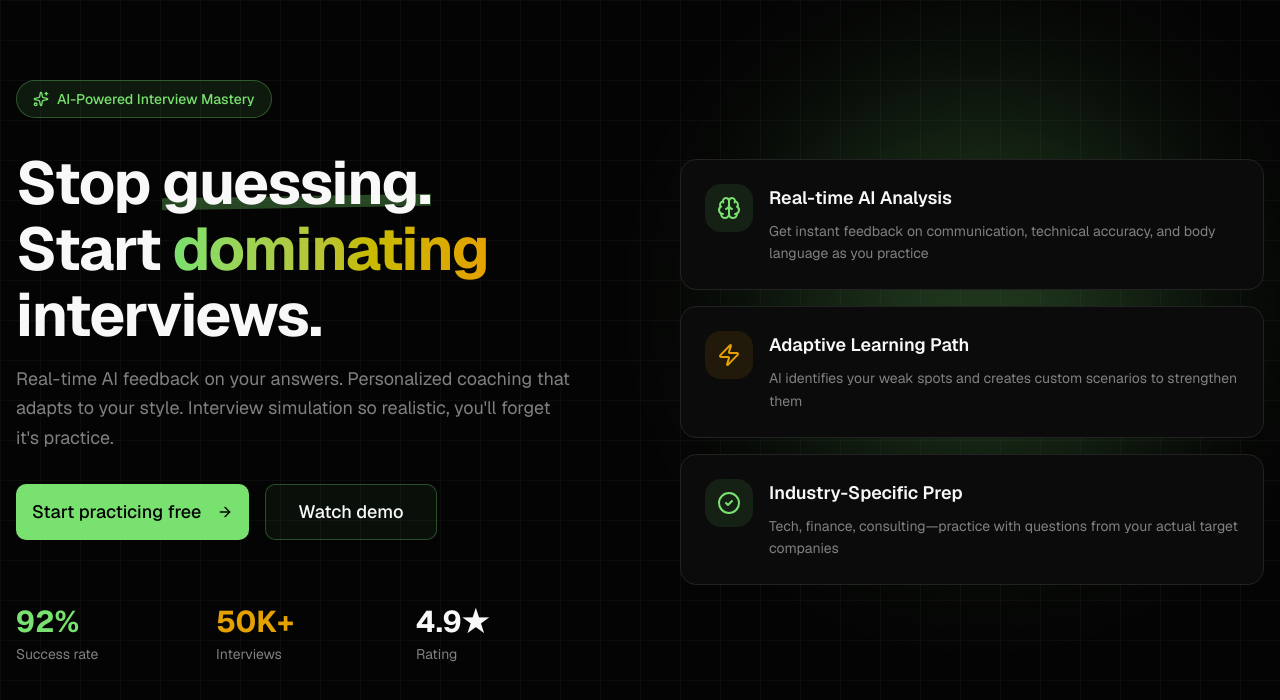
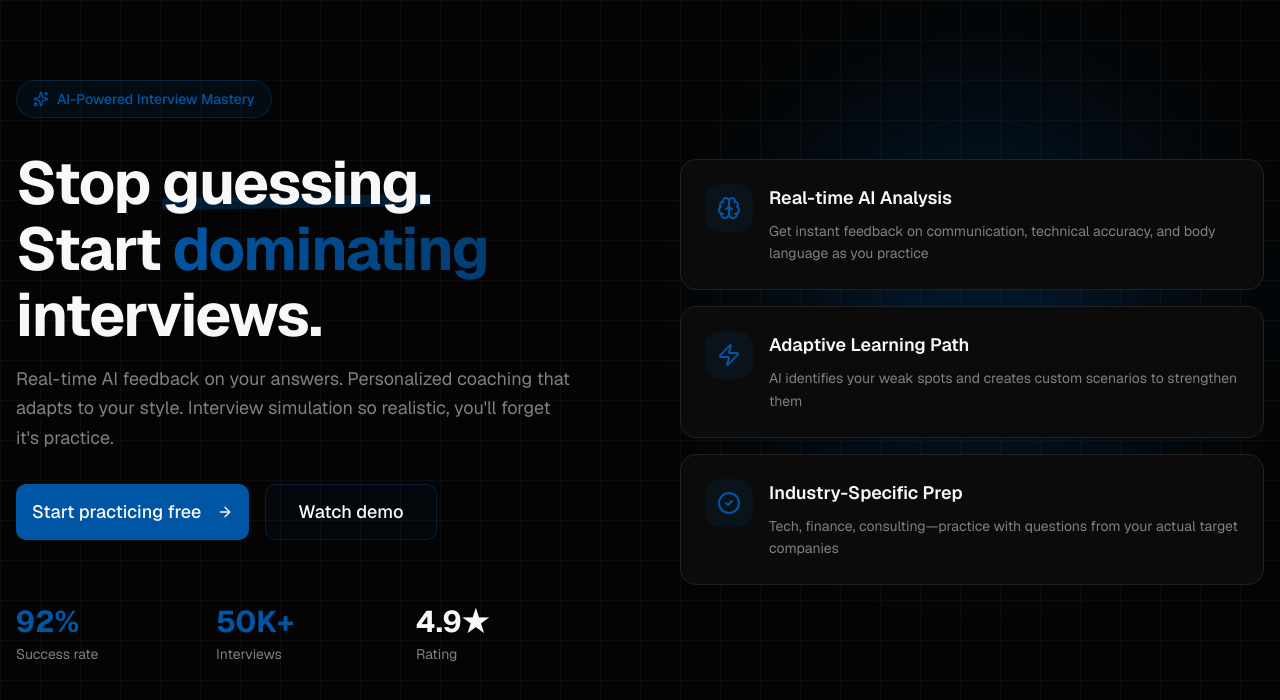
Before and after one commit to Pritika-Shukla/NovaAI, a Next.js app: page / in a window 1280 px wide. Shown: the top 700 px of the page. Built offline with nearby package versions, Linux system fonts and the light colour scheme.

Commit message:
fix: ui colors

```diff
--- a/src/app/globals.css
+++ b/src/app/globals.css
@@ -10,24 +10,24 @@
   --card-foreground: oklch(0.98 0 0);
   --popover: oklch(0.15 0 0);
   --popover-foreground: oklch(0.98 0 0);
-  --primary: oklch(0.82 0.18 142);
-  --primary-foreground: oklch(0.11 0 0);
+  --primary: oklch(0.45 0.15 250);
+  --primary-foreground: oklch(0.98 0 0);
   --secondary: oklch(0.25 0 0);
   --secondary-foreground: oklch(0.98 0 0);
   --muted: oklch(0.25 0 0);
   --muted-foreground: oklch(0.6 0 0);
-  --accent: oklch(0.75 0.19 85);
-  --accent-foreground: oklch(0.11 0 0);
+  --accent: oklch(0.3 0.1 250);
+  --accent-foreground: oklch(0.98 0 0);
   --destructive: oklch(0.577 0.245 27.325);
   --destructive-foreground: oklch(0.577 0.245 27.325);
   --border: oklch(0.25 0 0);
   --input: oklch(0.25 0 0);
-  --ring: oklch(0.82 0.18 142);
-  --chart-1: oklch(0.82 0.18 142);
-  --chart-2: oklch(0.75 0.19 85);
-  --chart-3: oklch(0.6 0.15 200);
-  --chart-4: oklch(0.7 0.2 60);
-  --chart-5: oklch(0.65 0.17 320);
+  --ring: oklch(0.45 0.15 250);
+  --chart-1: oklch(0.45 0.15 250);
+  --chart-2: oklch(0.4 0.12 250);
+  --chart-3: oklch(0.35 0.1 250);
+  --chart-4: oklch(0.3 0.08 250);
+  --chart-5: oklch(0.25 0.05 250);
   --radius: 0.75rem;
   --sidebar: oklch(0.205 0 0);
   --sidebar-foreground: oklch(0.985 0 0);
@@ -46,24 +46,24 @@
   --card-foreground: oklch(0.985 0 0);
   --popover: oklch(0.145 0 0);
   --popover-foreground: oklch(0.985 0 0);
-  --primary: oklch(0.985 0 0);
-  --primary-foreground: oklch(0.205 0 0);
+  --primary: oklch(0.5 0.15 250);
+  --primary-foreground: oklch(0.98 0 0);
   --secondary: oklch(0.269 0 0);
   --secondary-foreground: oklch(0.985 0 0);
   --muted: oklch(0.269 0 0);
   --muted-foreground: oklch(0.708 0 0);
-  --accent: oklch(0.269 0 0);
+  --accent: oklch(0.35 0.1 250);
   --accent-foreground: oklch(0.985 0 0);
   --destructive: oklch(0.396 0.141 25.723);
   --destructive-foreground: oklch(0.637 0.237 25.331);
   --border: oklch(0.269 0 0);
   --input: oklch(0.269 0 0);
-  --ring: oklch(0.439 0 0);
-  --chart-1: oklch(0.488 0.243 264.376);
-  --chart-2: oklch(0.696 0.17 162.48);
-  --chart-3: oklch(0.769 0.188 70.08);
-  --chart-4: oklch(0.627 0.265 303.9);
-  --chart-5: oklch(0.645 0.246 16.439);
+  --ring: oklch(0.5 0.15 250);
+  --chart-1: oklch(0.5 0.15 250);
+  --chart-2: oklch(0.45 0.12 250);
+  --chart-3: oklch(0.4 0.1 250);
+  --chart-4: oklch(0.35 0.08 250);
+  --chart-5: oklch(0.3 0.05 250);
   --sidebar: oklch(0.205 0 0);
   --sidebar-foreground: oklch(0.985 0 0);
   --sidebar-primary: oklch(0.488 0.243 264.376);
--- a/src/app/layout.tsx
+++ b/src/app/layout.tsx
@@ -40,18 +40,18 @@ export default function RootLayout({
             },
             success: {
               iconTheme: {
-                primary: "#22c55e",
+                primary: "#3b82f6",
                 secondary: "#020617",
               },
               style: {
-                background: "#022c22",
+                background: "#1e3a5f",
                 color: "#e5e7eb",
-                border: "1px solid #16a34a",
+                border: "1px solid #2563eb",
               },
             },
             error: {
               iconTheme: {
-                primary: "#f97316",
+                primary: "#3b82f6",
                 secondary: "#020617",
               },
               style: {
--- a/src/app/page.tsx
+++ b/src/app/page.tsx
@@ -4,7 +4,7 @@ import { Button } from "@/components/ui/button"
 import { ArrowRight, Sparkles, Brain, Zap, CheckCircle2 } from "lucide-react"
 import { useEffect, useState } from "react"
 
-export default function page() {
+export default function Page() {
   const [mounted, setMounted] = useState(false)
 
   useEffect(() => {
@@ -31,7 +31,7 @@ export default function page() {
       <div
         className="absolute -right-20 top-0 h-[300px] w-[300px] rounded-full opacity-30 blur-3xl sm:right-0 sm:h-[500px] sm:w-[500px] md:h-[600px] md:w-[600px]"
         style={{
-          background: "radial-gradient(circle, oklch(0.82 0.18 142) 0%, transparent 70%)",
+          background: "radial-gradient(circle, oklch(0.45 0.15 250) 0%, transparent 70%)",
         }}
       />
 
@@ -66,7 +66,7 @@ export default function page() {
                 </span>
                 <br />
                 Start{" "}
-                <span className="bg-gradient-to-r from-primary to-accent bg-clip-text text-transparent">
+                <span className="bg-gradient-to-r from-primary to-primary/70 bg-clip-text text-transparent">
                   dominating
                 </span>{" "}
                 interviews.
@@ -115,7 +115,7 @@ export default function page() {
                 <div className="text-xs text-muted-foreground sm:text-sm">Success rate</div>
               </div>
               <div className="space-y-1">
-                <div className="text-2xl font-bold text-accent sm:text-3xl">50K+</div>
+                <div className="text-2xl font-bold text-primary sm:text-3xl">50K+</div>
                 <div className="text-xs text-muted-foreground sm:text-sm">Interviews</div>
               </div>
               <div className="space-y-1">
@@ -148,11 +148,11 @@ export default function page() {
             </div>
 
             {/* Card 2 */}
-            <div className="group relative overflow-hidden rounded-xl border border-border bg-card p-4 transition-all hover:border-accent/50 hover:shadow-lg hover:shadow-accent/10 sm:rounded-2xl sm:p-6">
-              <div className="absolute right-0 top-0 h-24 w-24 bg-accent/10 blur-3xl transition-opacity group-hover:opacity-100 opacity-0 sm:h-32 sm:w-32" />
+            <div className="group relative overflow-hidden rounded-xl border border-border bg-card p-4 transition-all hover:border-primary/50 hover:shadow-lg hover:shadow-primary/10 sm:rounded-2xl sm:p-6">
+              <div className="absolute right-0 top-0 h-24 w-24 bg-primary/10 blur-3xl transition-opacity group-hover:opacity-100 opacity-0 sm:h-32 sm:w-32" />
               <div className="relative flex items-start gap-3 sm:gap-4">
-                <div className="rounded-lg bg-accent/10 p-2 sm:rounded-xl sm:p-3">
-                  <Zap className="h-5 w-5 text-accent sm:h-6 sm:w-6" />
+                <div className="rounded-lg bg-primary/10 p-2 sm:rounded-xl sm:p-3">
+                  <Zap className="h-5 w-5 text-primary sm:h-6 sm:w-6" />
                 </div>
                 <div className="flex-1 space-y-1 sm:space-y-2">
                   <h3 className="font-semibold text-base text-card-foreground sm:text-lg">Adaptive Learning Path</h3>
--- a/src/components/Navbar.tsx
+++ b/src/components/Navbar.tsx
@@ -14,7 +14,7 @@ export default async function Navbar() {
           <div className="flex items-center">
             <Link
               href="/"
-              className="text-xl font-bold bg-gradient-to-r from-blue-600 via-purple-600 to-blue-600 bg-clip-text text-transparent dark:from-blue-400 dark:via-purple-400 dark:to-blue-400"
+              className="text-xl font-bold bg-gradient-to-r from-blue-600 via-blue-700 to-blue-600 bg-clip-text text-transparent dark:from-blue-400 dark:via-blue-500 dark:to-blue-400"
             >
               NovaAI
             </Link>
@@ -25,8 +25,8 @@ export default async function Navbar() {
             {user ? (
               <>
                 <div className="hidden sm:flex items-center gap-3">
-                  <div className="flex items-center gap-2 px-3 py-1.5 rounded-lg bg-gradient-to-r from-blue-50/80 to-purple-50/80 dark:from-blue-950/30 dark:to-purple-950/30 border border-blue-200/50 dark:border-blue-800/50">
-                    <div className="h-2 w-2 rounded-full bg-green-500 animate-pulse" />
+                  <div className="flex items-center gap-2 px-3 py-1.5 rounded-lg bg-gradient-to-r from-blue-50/80 to-blue-50/80 dark:from-blue-950/30 dark:to-blue-950/30 border border-blue-200/50 dark:border-blue-800/50">
+                    <div className="h-2 w-2 rounded-full bg-blue-500 animate-pulse" />
                     <span className="text-sm font-medium text-slate-700 dark:text-slate-300">
                       {user.email}
                     </span>
--- a/src/components/candidate-queue.tsx
+++ b/src/components/candidate-queue.tsx
@@ -43,10 +43,10 @@ export function CandidateQueue() {
   ]
 
   const statusColors = {
-    Ready: "bg-green-500/10 text-green-700",
-    Scheduled: "bg-blue-500/10 text-blue-700",
-    "In Progress": "bg-amber-500/10 text-amber-700",
-    Completed: "bg-gray-500/10 text-gray-700",
+    Ready: "bg-primary/10 text-primary",
+    Scheduled: "bg-primary/10 text-primary",
+    "In Progress": "bg-primary/10 text-primary",
+    Completed: "bg-primary/10 text-primary",
   }
 
   return (
--- a/src/components/interview-history.tsx
+++ b/src/components/interview-history.tsx
@@ -66,7 +66,7 @@ export function InterviewHistory() {
                   <td className="py-3 px-4 text-sm text-muted-foreground">{interview.position}</td>
                   <td className="py-3 px-4 text-sm text-muted-foreground">{interview.interviewDate}</td>
                   <td className="py-3 px-4">
-                    <Badge className="bg-green-500/10 text-green-700">{interview.score}</Badge>
+                    <Badge className="bg-primary/10 text-primary">{interview.score}</Badge>
                   </td>
                   <td className="py-3 px-4">
                     <div className="flex items-center gap-2">
--- a/src/components/interview-room.tsx
+++ b/src/components/interview-room.tsx
@@ -22,7 +22,7 @@ export function InterviewRoom() {
         <CardContent className="space-y-6">
           <div className="bg-muted p-6 rounded-lg space-y-4">
             <div className="flex items-start gap-3">
-              <AlertCircle className="w-5 h-5 text-amber-500 flex-shrink-0 mt-0.5" />
+              <AlertCircle className="w-5 h-5 text-primary flex-shrink-0 mt-0.5" />
               <div>
                 <h3 className="font-semibold text-sm text-foreground">Before You Start</h3>
                 <ul className="text-sm text-muted-foreground mt-2 space-y-1 list-disc list-inside">
@@ -135,9 +135,9 @@ export function InterviewRoom() {
                   <p className="font-semibold text-foreground">Active Question</p>
                   <p className="text-muted-foreground mt-1">Tell us about your most complex project...</p>
                 </div>
-                <div className="bg-blue-500/10 border border-blue-500/30 p-3 rounded-lg">
-                  <p className="text-blue-700 text-xs font-semibold">SUGGESTION</p>
-                  <p className="text-blue-700 text-sm mt-1">
+                <div className="bg-primary/10 border border-primary/30 p-3 rounded-lg">
+                  <p className="text-primary text-xs font-semibold">SUGGESTION</p>
+                  <p className="text-primary text-sm mt-1">
                     Take a moment to structure your answer: situation, task, action, result
                   </p>
                 </div>
--- a/src/components/quick-stats.tsx
+++ b/src/components/quick-stats.tsx
@@ -9,29 +9,29 @@ export function QuickStats() {
       label: "Resumes Uploaded",
       value: "1",
       icon: FileText,
-      color: "bg-blue-500/10",
-      iconColor: "text-blue-500",
+      color: "bg-primary/10",
+      iconColor: "text-primary",
     },
     {
       label: "Interviews Completed",
       value: "2",
       icon: CheckCircle,
-      color: "bg-green-500/10",
-      iconColor: "text-green-500",
+      color: "bg-primary/10",
+      iconColor: "text-primary",
     },
     {
       label: "Total Practice Time",
       value: "45 min",
       icon: Clock,
-      color: "bg-amber-500/10",
-      iconColor: "text-amber-500",
+      color: "bg-primary/10",
+      iconColor: "text-primary",
     },
     {
       label: "Average Score",
       value: "8.5/10",
       icon: TrendingUp,
-      color: "bg-purple-500/10",
-      iconColor: "text-purple-500",
+      color: "bg-primary/10",
+      iconColor: "text-primary",
     },
   ]
 
```
